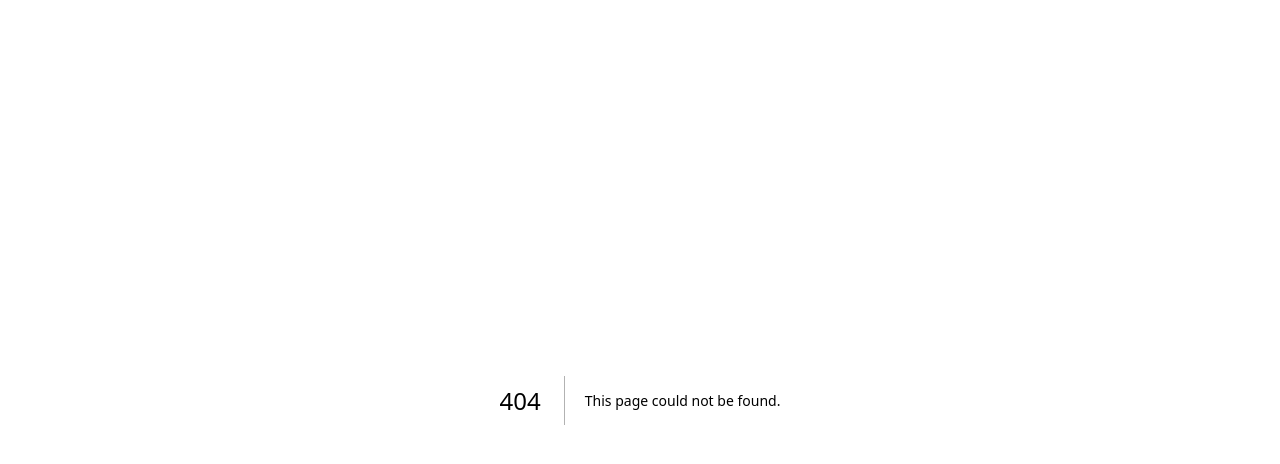
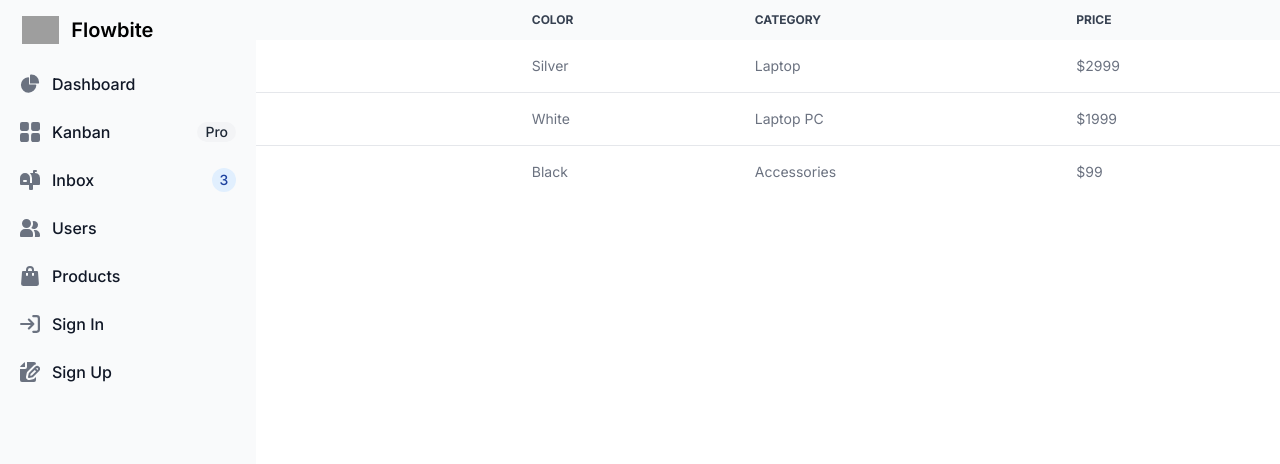
Before and after one commit to Farshael/Nextjs, a Next.js app: page /team in a window 1280 px wide. Before the commit this address had no page. Shown: the top 464 px of the page. Built offline with nearby package versions, Linux system fonts and the light colour scheme; grey boxes are pictures that could not be loaded.

Commit message:
fix sidebar

```diff
--- a/package.json
+++ b/package.json
@@ -9,11 +9,13 @@
     "lint": "next lint"
   },
   "dependencies": {
+    "axios": "^0.19.2",
     "flowbite": "^2.4.1",
     "flowbite-react": "^0.10.1",
     "next": "14.2.4",
     "react": "^18",
-    "react-dom": "^18"
+    "react-dom": "^18",
+    "use-axios-client": "^2.0.0"
   },
   "devDependencies": {
     "@types/node": "^20",
--- a/src/app/components/sidebar.jsx
+++ b/src/app/components/sidebar.jsx
@@ -3,70 +3,87 @@
 export default function Sidebar() {
   return (
     <>
-      <button
-        data-drawer-target="logo-sidebar"
-        data-drawer-toggle="logo-sidebar"
-        aria-controls="logo-sidebar"
-        type="button"
-        className="inline-flex items-center p-2 mt-2 ms-3 text-sm text-gray-500 rounded-lg sm:hidden hover:bg-gray-100 focus:outline-none focus:ring-2 focus:ring-gray-200 dark:text-gray-400 dark:hover:bg-gray-700 dark:focus:ring-gray-600"
-      >
-        <span className="sr-only">Open sidebar</span>
-        <svg
-          className="w-6 h-6"
-          aria-hidden="true"
-          fill="currentColor"
-          viewBox="0 0 20 20"
-          xmlns="http://www.w3.org/2000/svg"
-        >
-          <path
-            clipRule="evenodd"
-            fillRule="evenodd"
-            d="M2 4.75A.75.75 0 012.75 4h14.5a.75.75 0 010 1.5H2.75A.75.75 0 012 4.75zm0 10.5a.75.75 0 01.75-.75h7.5a.75.75 0 010 1.5h-7.5a.75.75 0 01-.75-.75zM2 10a.75.75 0 01.75-.75h14.5a.75.75 0 010 1.5H2.75A.75.75 0 012 10z"
-          ></path>
+
+<button data-drawer-target="logo-sidebar" data-drawer-toggle="logo-sidebar" aria-controls="logo-sidebar" type="button" class="inline-flex items-center p-2 mt-2 ms-3 text-sm text-gray-500 rounded-lg sm:hidden hover:bg-gray-100 focus:outline-none focus:ring-2 focus:ring-gray-200 dark:text-gray-400 dark:hover:bg-gray-700 dark:focus:ring-gray-600">
+   <span class="sr-only">Open sidebar</span>
+   <svg class="w-6 h-6" aria-hidden="true" fill="currentColor" viewBox="0 0 20 20" xmlns="http://www.w3.org/2000/svg">
+   <path clip-rule="evenodd" fill-rule="evenodd" d="M2 4.75A.75.75 0 012.75 4h14.5a.75.75 0 010 1.5H2.75A.75.75 0 012 4.75zm0 10.5a.75.75 0 01.75-.75h7.5a.75.75 0 010 1.5h-7.5a.75.75 0 01-.75-.75zM2 10a.75.75 0 01.75-.75h14.5a.75.75 0 010 1.5H2.75A.75.75 0 012 10z"></path>
    </svg>
 </button>
 
-      <aside
-        id="logo-sidebar"
-        className="fixed top-0 left-0 z-40 w-64 h-screen transition-transform -translate-x-full sm:translate-x-0"
-        aria-label="Sidebar"
-      >
-        <nav className="h-full px-3 py-4 overflow-y-auto bg-gray-50 dark:bg-gray-800">
-          <Link href="https://flowbite.com/">
-            <a className="flex items-center ps-2.5 mb-5">
-              <img
-                src="https://flowbite.com/docs/images/logo.svg"
-                className="h-6 me-3 sm:h-7"
-                alt="Flowbite Logo"
-              />
-              <span className="self-center text-xl font-semibold whitespace-nowrap dark:text-white">
-                Flowbite
-              </span>
+<aside id="logo-sidebar" class="fixed top-0 left-0 z-40 w-64 h-screen transition-transform -translate-x-full sm:translate-x-0" aria-label="Sidebar">
+   <div class="h-full px-3 py-4 overflow-y-auto bg-gray-50 dark:bg-gray-800">
+      <a href="https://flowbite.com/" class="flex items-center ps-2.5 mb-5">
+         <img src="https://flowbite.com/docs/images/logo.svg" class="h-6 me-3 sm:h-7" alt="Flowbite Logo" />
+         <span class="self-center text-xl font-semibold whitespace-nowrap dark:text-white">Flowbite</span>
       </a>
-          </Link>
-          <ul className="space-y-2 font-medium">
+      <ul class="space-y-2 font-medium">
          <li>
-              <a
-                href="#"
-                className="flex items-center p-2 text-gray-900 rounded-lg dark:text-white hover:bg-gray-100 dark:hover:bg-gray-700 group"
-              >
-                <svg
-                  className="w-5 h-5 text-gray-500 transition duration-75 dark:text-gray-400 group-hover:text-gray-900 dark:group-hover:text-white"
-                  aria-hidden="true"
-                  xmlns="http://www.w3.org/2000/svg"
-                  fill="currentColor"
-                  viewBox="0 0 22 21"
-                >
-                  <path d="M16.975 11H10V4.025a1 1 0 0 0-1.066-.998 8.5 8.5 0 1 0 9.039 9.039.999.999 0 0 0-1-1.066h.002Z" />
-                  <path d="M12.5 0c-.157 0-.311.01-.565.027A1 1 0 0 0 11 1.02V10h8.975a1 1 0 0 0 1-.935c.013-.188.028-.374.028-.565A8.51 8.51 0 0 0 12.5 0Z" />
+            <a href="#" class="flex items-center p-2 text-gray-900 rounded-lg dark:text-white hover:bg-gray-100 dark:hover:bg-gray-700 group">
+               <svg class="w-5 h-5 text-gray-500 transition duration-75 dark:text-gray-400 group-hover:text-gray-900 dark:group-hover:text-white" aria-hidden="true" xmlns="http://www.w3.org/2000/svg" fill="currentColor" viewBox="0 0 22 21">
+                  <path d="M16.975 11H10V4.025a1 1 0 0 0-1.066-.998 8.5 8.5 0 1 0 9.039 9.039.999.999 0 0 0-1-1.066h.002Z"/>
+                  <path d="M12.5 0c-.157 0-.311.01-.565.027A1 1 0 0 0 11 1.02V10h8.975a1 1 0 0 0 1-.935c.013-.188.028-.374.028-.565A8.51 8.51 0 0 0 12.5 0Z"/>
                </svg>
-                <span className="ms-3">Dashboard</span>
+               <span class="ms-3">Dashboard</span>
             </a>
          </li>
-            {/* Add more list items as needed */}
+         <li>
+            <a href="#" class="flex items-center p-2 text-gray-900 rounded-lg dark:text-white hover:bg-gray-100 dark:hover:bg-gray-700 group">
+               <svg class="flex-shrink-0 w-5 h-5 text-gray-500 transition duration-75 dark:text-gray-400 group-hover:text-gray-900 dark:group-hover:text-white" aria-hidden="true" xmlns="http://www.w3.org/2000/svg" fill="currentColor" viewBox="0 0 18 18">
+                  <path d="M6.143 0H1.857A1.857 1.857 0 0 0 0 1.857v4.286C0 7.169.831 8 1.857 8h4.286A1.857 1.857 0 0 0 8 6.143V1.857A1.857 1.857 0 0 0 6.143 0Zm10 0h-4.286A1.857 1.857 0 0 0 10 1.857v4.286C10 7.169 10.831 8 11.857 8h4.286A1.857 1.857 0 0 0 18 6.143V1.857A1.857 1.857 0 0 0 16.143 0Zm-10 10H1.857A1.857 1.857 0 0 0 0 11.857v4.286C0 17.169.831 18 1.857 18h4.286A1.857 1.857 0 0 0 8 16.143v-4.286A1.857 1.857 0 0 0 6.143 10Zm10 0h-4.286A1.857 1.857 0 0 0 10 11.857v4.286c0 1.026.831 1.857 1.857 1.857h4.286A1.857 1.857 0 0 0 18 16.143v-4.286A1.857 1.857 0 0 0 16.143 10Z"/>
+               </svg>
+               <span class="flex-1 ms-3 whitespace-nowrap">Kanban</span>
+               <span class="inline-flex items-center justify-center px-2 ms-3 text-sm font-medium text-gray-800 bg-gray-100 rounded-full dark:bg-gray-700 dark:text-gray-300">Pro</span>
+            </a>
+         </li>
+         <li>
+            <a href="#" class="flex items-center p-2 text-gray-900 rounded-lg dark:text-white hover:bg-gray-100 dark:hover:bg-gray-700 group">
+               <svg class="flex-shrink-0 w-5 h-5 text-gray-500 transition duration-75 dark:text-gray-400 group-hover:text-gray-900 dark:group-hover:text-white" aria-hidden="true" xmlns="http://www.w3.org/2000/svg" fill="currentColor" viewBox="0 0 20 20">
+                  <path d="m17.418 3.623-.018-.008a6.713 6.713 0 0 0-2.4-.569V2h1a1 1 0 1 0 0-2h-2a1 1 0 0 0-1 1v2H9.89A6.977 6.977 0 0 1 12 8v5h-2V8A5 5 0 1 0 0 8v6a1 1 0 0 0 1 1h8v4a1 1 0 0 0 1 1h2a1 1 0 0 0 1-1v-4h6a1 1 0 0 0 1-1V8a5 5 0 0 0-2.582-4.377ZM6 12H4a1 1 0 0 1 0-2h2a1 1 0 0 1 0 2Z"/>
+               </svg>
+               <span class="flex-1 ms-3 whitespace-nowrap">Inbox</span>
+               <span class="inline-flex items-center justify-center w-3 h-3 p-3 ms-3 text-sm font-medium text-blue-800 bg-blue-100 rounded-full dark:bg-blue-900 dark:text-blue-300">3</span>
+            </a>
+         </li>
+         <li>
+            <a href="#" class="flex items-center p-2 text-gray-900 rounded-lg dark:text-white hover:bg-gray-100 dark:hover:bg-gray-700 group">
+               <svg class="flex-shrink-0 w-5 h-5 text-gray-500 transition duration-75 dark:text-gray-400 group-hover:text-gray-900 dark:group-hover:text-white" aria-hidden="true" xmlns="http://www.w3.org/2000/svg" fill="currentColor" viewBox="0 0 20 18">
+                  <path d="M14 2a3.963 3.963 0 0 0-1.4.267 6.439 6.439 0 0 1-1.331 6.638A4 4 0 1 0 14 2Zm1 9h-1.264A6.957 6.957 0 0 1 15 15v2a2.97 2.97 0 0 1-.184 1H19a1 1 0 0 0 1-1v-1a5.006 5.006 0 0 0-5-5ZM6.5 9a4.5 4.5 0 1 0 0-9 4.5 4.5 0 0 0 0 9ZM8 10H5a5.006 5.006 0 0 0-5 5v2a1 1 0 0 0 1 1h11a1 1 0 0 0 1-1v-2a5.006 5.006 0 0 0-5-5Z"/>
+               </svg>
+               <span class="flex-1 ms-3 whitespace-nowrap">Users</span>
+            </a>
+         </li>
+         <li>
+            <a href="#" class="flex items-center p-2 text-gray-900 rounded-lg dark:text-white hover:bg-gray-100 dark:hover:bg-gray-700 group">
+               <svg class="flex-shrink-0 w-5 h-5 text-gray-500 transition duration-75 dark:text-gray-400 group-hover:text-gray-900 dark:group-hover:text-white" aria-hidden="true" xmlns="http://www.w3.org/2000/svg" fill="currentColor" viewBox="0 0 18 20">
+                  <path d="M17 5.923A1 1 0 0 0 16 5h-3V4a4 4 0 1 0-8 0v1H2a1 1 0 0 0-1 .923L.086 17.846A2 2 0 0 0 2.08 20h13.84a2 2 0 0 0 1.994-2.153L17 5.923ZM7 9a1 1 0 0 1-2 0V7h2v2Zm0-5a2 2 0 1 1 4 0v1H7V4Zm6 5a1 1 0 1 1-2 0V7h2v2Z"/>
+               </svg>
+               <span class="flex-1 ms-3 whitespace-nowrap">Products</span>
+            </a>
+         </li>
+         <li>
+            <a href="#" class="flex items-center p-2 text-gray-900 rounded-lg dark:text-white hover:bg-gray-100 dark:hover:bg-gray-700 group">
+               <svg class="flex-shrink-0 w-5 h-5 text-gray-500 transition duration-75 dark:text-gray-400 group-hover:text-gray-900 dark:group-hover:text-white" aria-hidden="true" xmlns="http://www.w3.org/2000/svg" fill="none" viewBox="0 0 18 16">
+                  <path stroke="currentColor" stroke-linecap="round" stroke-linejoin="round" stroke-width="2" d="M1 8h11m0 0L8 4m4 4-4 4m4-11h3a2 2 0 0 1 2 2v10a2 2 0 0 1-2 2h-3"/>
+               </svg>
+               <span class="flex-1 ms-3 whitespace-nowrap">Sign In</span>
+            </a>
+         </li>
+         <li>
+            <a href="#" class="flex items-center p-2 text-gray-900 rounded-lg dark:text-white hover:bg-gray-100 dark:hover:bg-gray-700 group">
+               <svg class="flex-shrink-0 w-5 h-5 text-gray-500 transition duration-75 dark:text-gray-400 group-hover:text-gray-900 dark:group-hover:text-white" aria-hidden="true" xmlns="http://www.w3.org/2000/svg" fill="currentColor" viewBox="0 0 20 20">
+                  <path d="M5 5V.13a2.96 2.96 0 0 0-1.293.749L.879 3.707A2.96 2.96 0 0 0 .13 5H5Z"/>
+                  <path d="M6.737 11.061a2.961 2.961 0 0 1 .81-1.515l6.117-6.116A4.839 4.839 0 0 1 16 2.141V2a1.97 1.97 0 0 0-1.933-2H7v5a2 2 0 0 1-2 2H0v11a1.969 1.969 0 0 0 1.933 2h12.134A1.97 1.97 0 0 0 16 18v-3.093l-1.546 1.546c-.413.413-.94.695-1.513.81l-3.4.679a2.947 2.947 0 0 1-1.85-.227 2.96 2.96 0 0 1-1.635-3.257l.681-3.397Z"/>
+                  <path d="M8.961 16a.93.93 0 0 0 .189-.019l3.4-.679a.961.961 0 0 0 .49-.263l6.118-6.117a2.884 2.884 0 0 0-4.079-4.078l-6.117 6.117a.96.96 0 0 0-.263.491l-.679 3.4A.961.961 0 0 0 8.961 16Zm7.477-9.8a.958.958 0 0 1 .68-.281.961.961 0 0 1 .682 1.644l-.315.315-1.36-1.36.313-.318Zm-5.911 5.911 4.236-4.236 1.359 1.359-4.236 4.237-1.7.339.341-1.699Z"/>
+               </svg>
+               <span class="flex-1 ms-3 whitespace-nowrap">Sign Up</span>
+            </a>
+         </li>
       </ul>
-        </nav>
+   </div>
 </aside>
+
+
     </>
   );
 }
--- /dev/null
+++ b/src/app/team/page.tsx
@@ -0,0 +1,75 @@
+import Sidebar from '../components/Sidebar';
+
+const MyComponent = () => {
+    return (
+        <div>
+            <Sidebar />
+            <div className="relative overflow-x-auto">
+                <table className="w-full text-sm text-left rtl:text-right text-gray-500 dark:text-gray-400">
+                    <thead className="text-xs text-gray-700 uppercase bg-gray-50 dark:bg-gray-700 dark:text-gray-400">
+                        <tr>
+                            <th scope="col" className="px-6 py-3">
+                                Product name
+                            </th>
+                            <th scope="col" className="px-6 py-3">
+                                Color
+                            </th>
+                            <th scope="col" className="px-6 py-3">
+                                Category
+                            </th>
+                            <th scope="col" className="px-6 py-3">
+                                Price
+                            </th>
+                        </tr>
+                    </thead>
+                    <tbody>
+                        <tr className="bg-white border-b dark:bg-gray-800 dark:border-gray-700">
+                            <td className="px-6 py-4 font-medium text-gray-900 whitespace-nowrap dark:text-white">
+                                Apple MacBook Pro 17"
+                            </td>
+                            <td className="px-6 py-4">
+                                Silver
+                            </td>
+                            <td className="px-6 py-4">
+                                Laptop
+                            </td>
+                            <td className="px-6 py-4">
+                                $2999
+                            </td>
+                        </tr>
+                        <tr className="bg-white border-b dark:bg-gray-800 dark:border-gray-700">
+                            <td className="px-6 py-4 font-medium text-gray-900 whitespace-nowrap dark:text-white">
+                                Microsoft Surface Pro
+                            </td>
+                            <td className="px-6 py-4">
+                                White
+                            </td>
+                            <td className="px-6 py-4">
+                                Laptop PC
+                            </td>
+                            <td className="px-6 py-4">
+                                $1999
+                            </td>
+                        </tr>
+                        <tr className="bg-white dark:bg-gray-800">
+                            <td className="px-6 py-4 font-medium text-gray-900 whitespace-nowrap dark:text-white">
+                                Magic Mouse 2
+                            </td>
+                            <td className="px-6 py-4">
+                                Black
+                            </td>
+                            <td className="px-6 py-4">
+                                Accessories
+                            </td>
+                            <td className="px-6 py-4">
+                                $99
+                            </td>
+                        </tr>
+                    </tbody>
+                </table>
+            </div>
+        </div>
+    );
+};
+
+export default MyComponent;
```
Also changed, not shown: 1 other file (tests, documents, lock files or other folders). Lines whose indentation alone changed are shown as unchanged.
